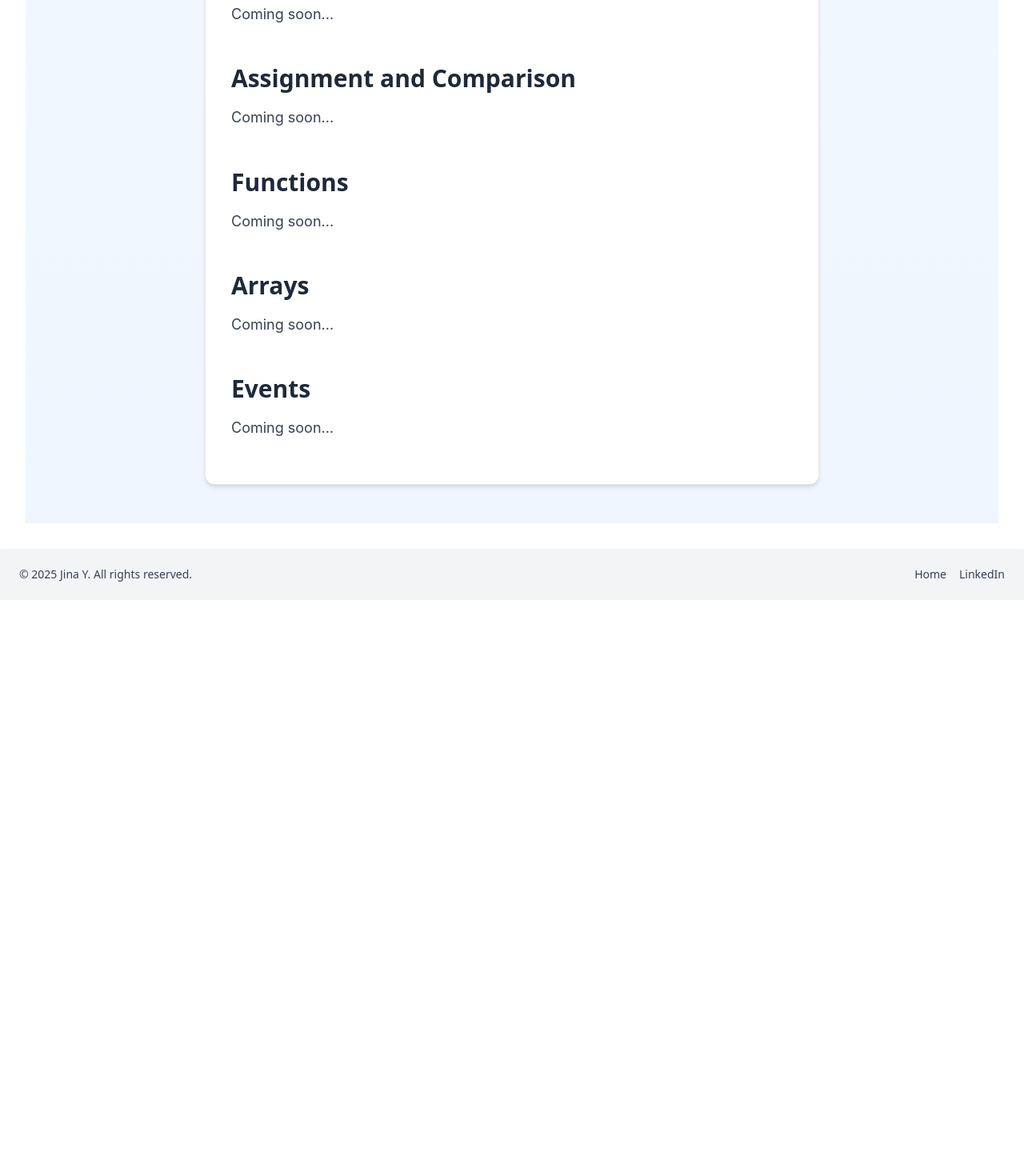
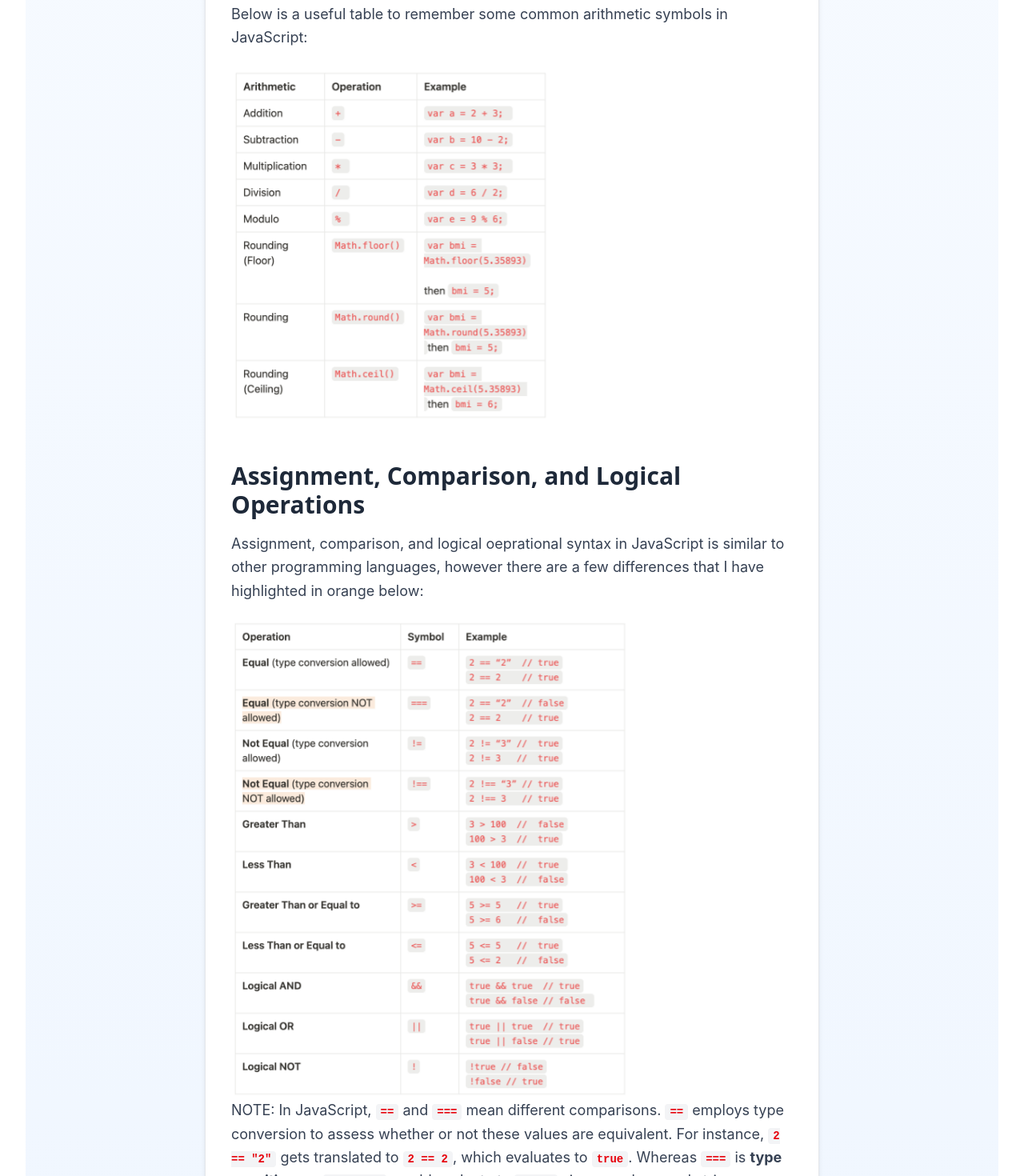
Before and after one commit to popobunns/full-stack-notes, a Next.js app: page /javascript in a window 1280 px wide. Shown: the part 2940-4410 px from the top of the page at 80% size. Before the commit the page ends 3690 px from the top, so only its background shows below. Built offline with nearby package versions, Linux system fonts and the light colour scheme.

Commit message:
Added Arithmetic and Assignment/Comparison section in JavaScript page

```diff
--- a/src/app/javascript/page.js
+++ b/src/app/javascript/page.js
@@ -113,18 +113,39 @@ export default function Home() {
         </ol>
 
 
-      {/* Math Operators */}
-      <h2 className="subheading">Math Operators</h2>
+      {/* Arithmetic */}
+      <h2 className="subheading">Arithmetic</h2>
       <p className="body">
-      Coming soon...
+      Below is a useful table to remember some common arithmetic symbols in JavaScript:
      </p>
+     <Image className="fade-in-up"
+      src="/images/javascript/arithmetic.png"
+      alt="Table of Arithmetic Operations in JavaScript"
+      width={400}
+      height={400}
+      />
 
+      {/* Assignment, Comparison, and Logical Operations */}
+      <h2 className="subheading">Assignment, Comparison, and Logical Operations</h2>
+      <p className="body">
+      Assignment, comparison, and logical oeprational syntax in JavaScript is similar to other programming languages,
+      however there are a few differences that I have highlighted in orange below:
+     </p>
+     <Image className="fade-in-up"
+      src="/images/javascript/operations.png"
+      alt="Table of JavaScript Assignment, Comparison, and Logical Operations"
+      width={500}
+      height={500}
+     />
+     <p className="body">
+      NOTE: In JavaScript, <code className="inline-code">==</code> and <code className="inline-code">===</code> mean different
+      comparisons. <code className="inline-code">==</code> employs type conversion to assess whether or not these values are
+      equivalent. For instance, <code className="inline-code">2 == "2"</code> gets translated to <code className="inline-code">2 == 2</code>,
+      which evaluates to <code className="inline-code">true</code>.
+      Whereas <code className="inline-code">===</code> is <span className="font-bold">type sensitive</span>, so <code className="inline-code">2 == "2"</code> would
+      evaluate to <code className="inline-code">false</code> since numbers and strings are not equivalent.
+    </p>
 
-      {/* Assignment vs Comparison */}
-      <h2 className="subheading">Assignment and Comparison</h2>
-      <p className="body">
-      Coming soon...
-     </p>
 
      {/* Functions*/}
      <h2 className="subheading">Functions</h2>
```
Also changed, not shown: public/images/javascript/arithmetic.png (added), public/images/javascript/operations.png (added).
